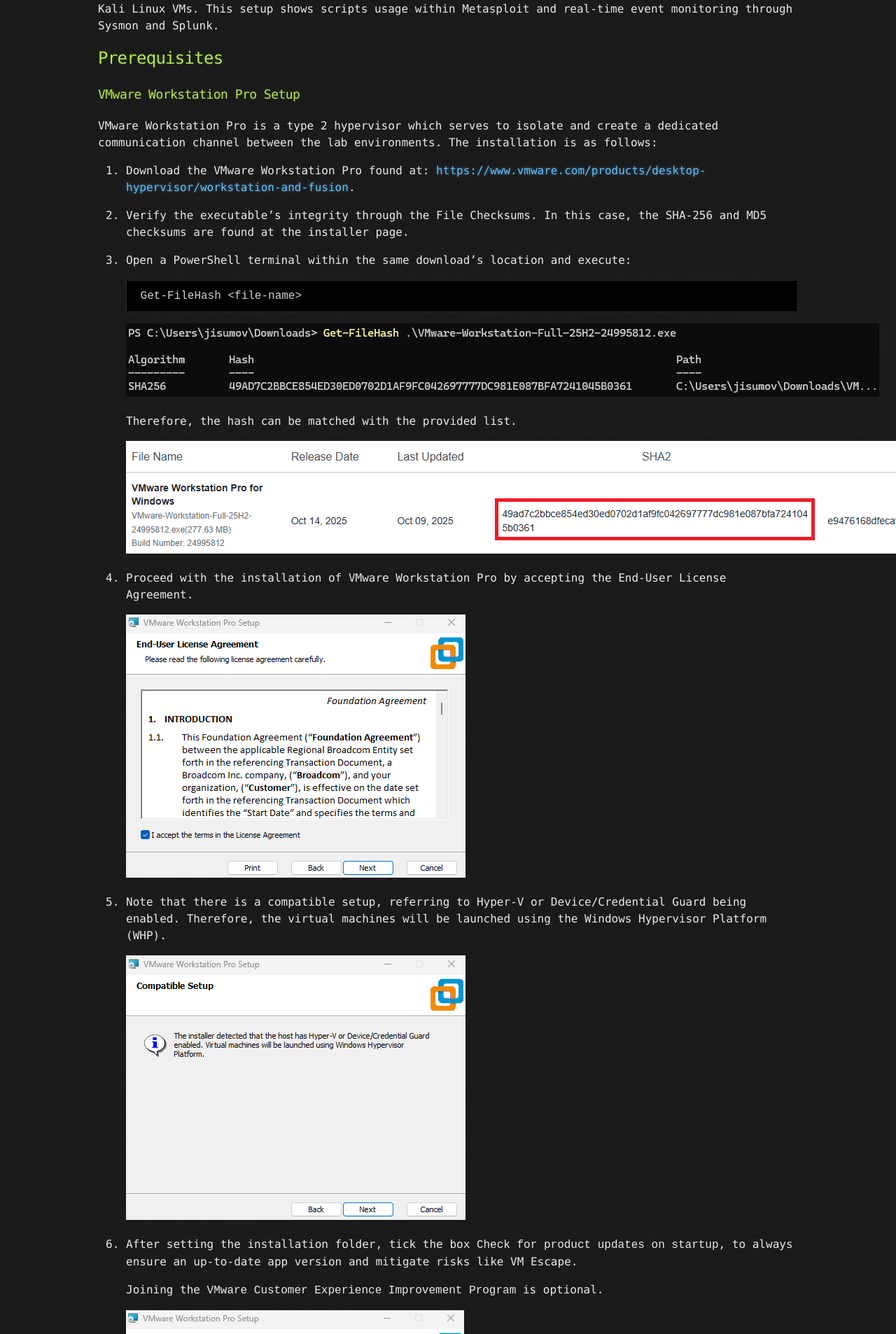
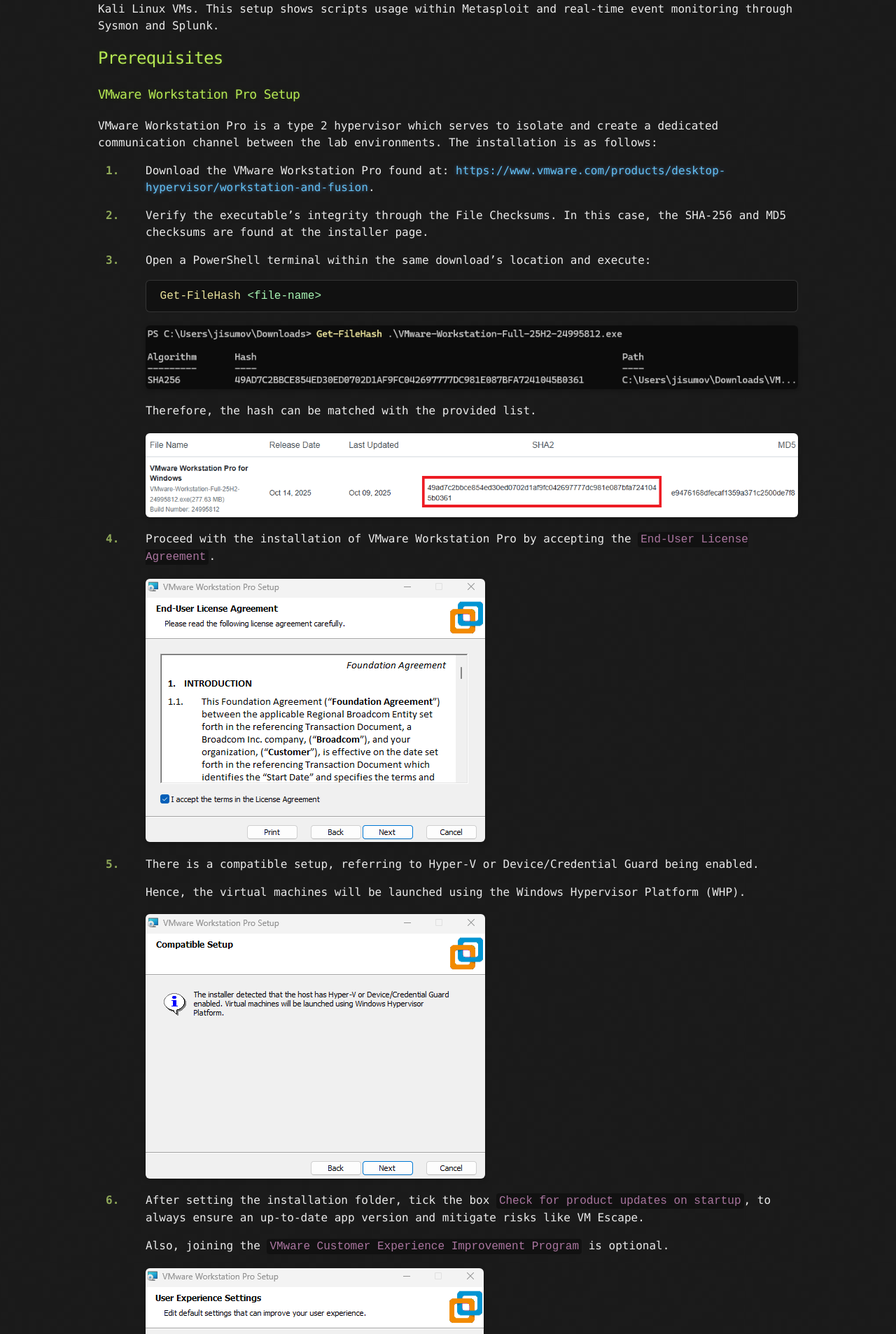
Before and after one commit to jisumov/jisumov.github.io, a Jekyll site: the page built from projects/40-2-labs/you-give-hr-a-bad-pdf.md, in a window 1280 px wide. Shown: the part 324-2230 px from the top of the page at 70% size. Built offline with Jekyll 4.4.1, drawn with Linux system fonts in a browser that asks for light colours; nearby versions of some CDN libraries; our own code applies the rules of GitHub Pages for plain Markdown files.

Commit message:
style: update code colors and image display

````diff
--- a/_sass/jekyll-theme-hacker.scss
+++ b/_sass/jekyll-theme-hacker.scss
@@ -201,6 +201,90 @@ pre {
   }
 }
 
+p code {
+  color: #aa759f !important;
+  background-color: #111 !important;
+  padding: 2px 4px;
+  border-radius: 4px;
+}
+
+div.highlight pre {
+  background-color: #111 !important;
+  padding: 10px;
+  border-radius: 6px;
+  color: #eee !important;
+}
+
+.highlight .n {
+  color: #e8e19a !important;
+}
+
+.highlight .nx {
+  color: #a8f7b4 !important;
+}
+
+.highlight .err {
+  color: #a8f7b4 !important;
+  background: transparent !important;
+  border: none !important;
+  padding: 0 !important;
+}
+
+ol {
+  counter-reset: custom-counter;
+}
+
+ol > li {
+  counter-increment: custom-counter;
+  position: relative;
+  padding-left: 28px;
+}
+
+ol > li::marker {
+  color: #90a959;
+  font-weight: bold;
+}
+
+.popup-img {
+  max-width: 650px;
+  width: auto;
+  max-width: 100%;
+  height: auto;
+  display: block;
+  margin: 1.2rem 0;
+  cursor: zoom-in;
+  border-radius: 6px;
+  box-shadow: 0 2px 6px rgba(0,0,0,0.25);
+  transition: transform 0.15s ease;
+}
+
+.popup-img:hover {
+  transform: scale(1.02);
+}
+
+.image-popup-overlay {
+  position: fixed;
+  inset: 0;
+  width: 100vw;
+  height: 100vh;
+  background: rgba(0, 0, 0, 0.85);
+  display: flex;
+  align-items: center;
+  justify-content: center;
+  z-index: 9999;
+  cursor: zoom-out;
+  padding: 1rem;
+}
+
+.image-popup-overlay img {
+  max-width: 90vw;
+  max-height: 90vh;
+  width: auto;
+  height: auto;
+  border-radius: 8px;
+  box-shadow: 0 4px 20px rgba(0,0,0,0.5);
+}
+
 #yt-miniplayer {
   display: flex;
   align-items: center;
--- a/assets/js/utils.js
+++ b/assets/js/utils.js
@@ -10,3 +10,19 @@ document.addEventListener('DOMContentLoaded', function () {
         } catch (e) { }
     });
 });
+
+document.addEventListener("DOMContentLoaded", function () {
+  document.querySelectorAll(".popup-img").forEach(img => {
+    img.addEventListener("click", () => {
+      const overlay = document.createElement("div");
+      overlay.classList.add("image-popup-overlay");
+      const fullImg = document.createElement("img");
+      fullImg.src = img.src;
+      overlay.appendChild(fullImg);
+      document.body.appendChild(overlay);
+      overlay.addEventListener("click", () => {
+        overlay.remove();
+      });
+    });
+  });
+});
--- a/projects/40-2-labs/you-give-hr-a-bad-pdf.md
+++ b/projects/40-2-labs/you-give-hr-a-bad-pdf.md
@@ -19,30 +19,32 @@ VMware Workstation Pro is a type 2 hypervisor which serves to isolate and create
 2. Verify the executable's integrity through the File Checksums. In this case, the SHA-256 and MD5 checksums are found at the installer page.
 
 3. Open a PowerShell terminal within the same download's location and execute:
-    ```bash
+    ```powershell
     Get-FileHash <file-name>
     ```
 
-    ![PowerShell Hash Generation](../../images/40-2-labs/you-give-hr-a-bad-pdf/001.png)
+    ![PowerShell Hash Generation](../../images/40-2-labs/you-give-hr-a-bad-pdf/001.png){: .popup-img }
 
     Therefore, the hash can be matched with the provided list.
 
-    ![SHA256 List](../../images/40-2-labs/you-give-hr-a-bad-pdf/002.png)
+    ![SHA256 List](../../images/40-2-labs/you-give-hr-a-bad-pdf/002.png){: .popup-img }
 
-4. Proceed with the installation of VMware Workstation Pro by accepting the End-User License Agreement.
+4. Proceed with the installation of VMware Workstation Pro by accepting the `End-User License Agreement`.
 
-    ![End-User License Agreement](../../images/40-2-labs/you-give-hr-a-bad-pdf/003.png)
+    ![End-User License Agreement](../../images/40-2-labs/you-give-hr-a-bad-pdf/003.png){: .popup-img }
 
-5. Note that there is a compatible setup, referring to Hyper-V or Device/Credential Guard being enabled. Therefore, the virtual machines will be launched using the Windows Hypervisor Platform (WHP).
+5. There is a compatible setup, referring to Hyper-V or Device/Credential Guard being enabled.
 
-    ![Compatible Setup](../../images/40-2-labs/you-give-hr-a-bad-pdf/004.png)
+    Hence, the virtual machines will be launched using the Windows Hypervisor Platform (WHP).
+
+    ![Compatible Setup](../../images/40-2-labs/you-give-hr-a-bad-pdf/004.png){: .popup-img }
 
 6. After setting the installation folder, tick the box `Check for product updates on startup`, to always ensure an up-to-date app version and mitigate risks like VM Escape.
 
-    Joining the `VMware Customer Experience Improvement Program` is optional.
+    Also, joining the `VMware Customer Experience Improvement Program` is optional.
 
-    ![User Experience Settings](../../images/40-2-labs/you-give-hr-a-bad-pdf/005.png)
+    ![User Experience Settings](../../images/40-2-labs/you-give-hr-a-bad-pdf/005.png){: .popup-img }
 
 7. Finally, choose whether to create the shortcuts, then click `Install`. The VMware Workstation Pro interface should look like this:
 
-    ![VMware Workstation Pro Interface](../../images/40-2-labs/you-give-hr-a-bad-pdf/006.png)
+    ![VMware Workstation Pro Interface](../../images/40-2-labs/you-give-hr-a-bad-pdf/006.png){: .popup-img }
````
